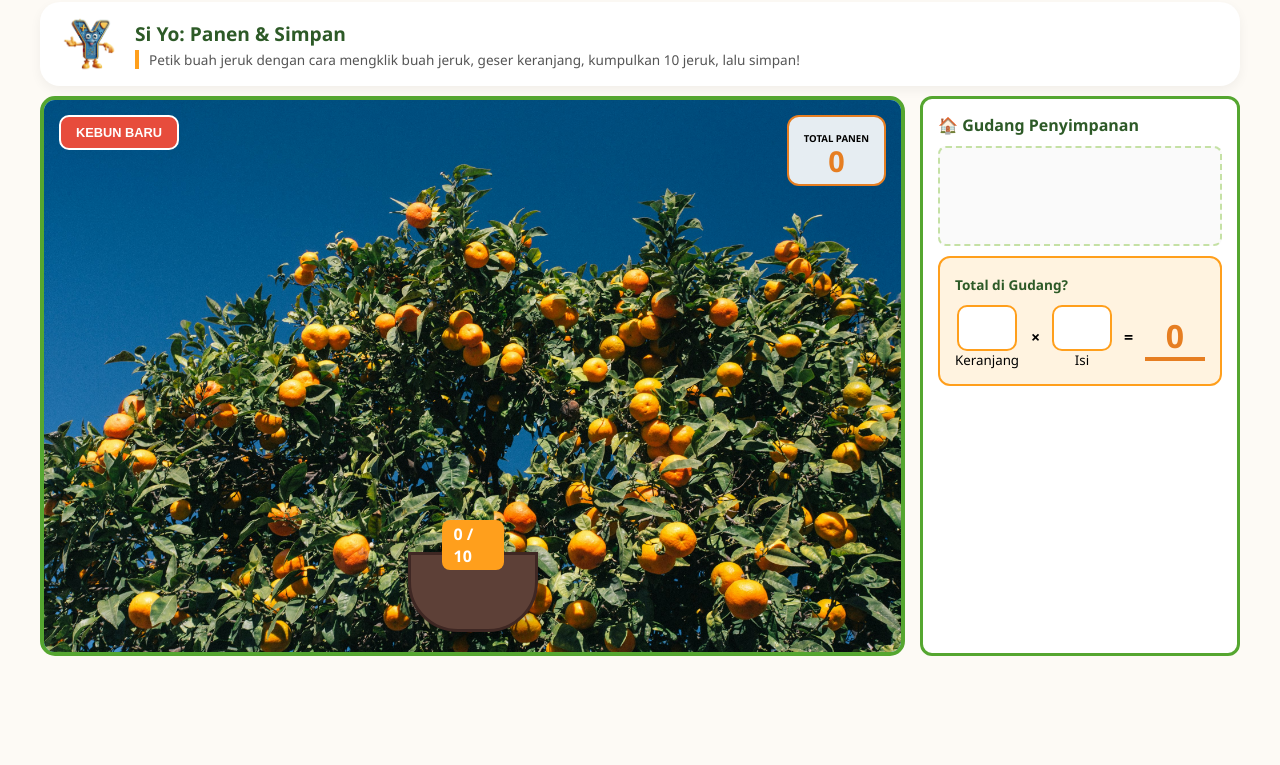
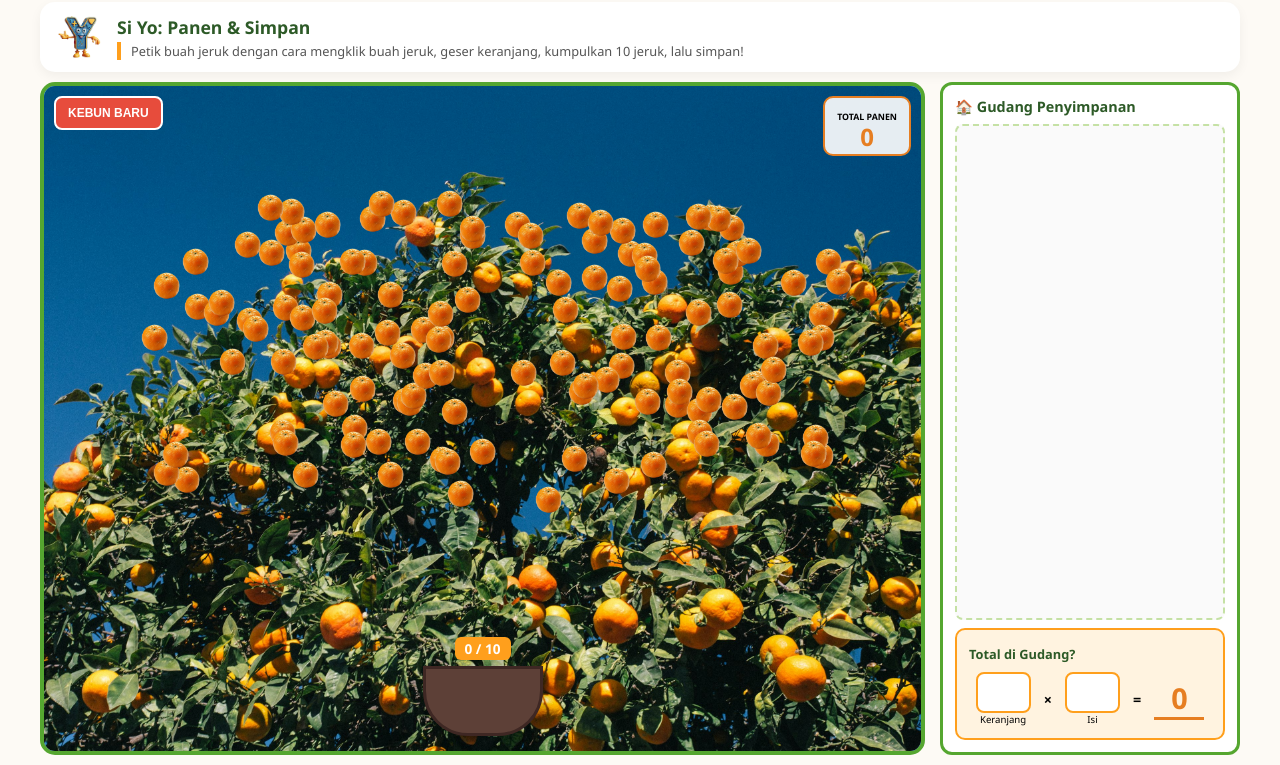
Before and after one commit to jackseparow/penen-jeruk-versi-2, a plain HTML site: page index.html in a window 1280 px wide. Shown: the part 35-800 px from the top of the page. Drawn offline with Linux system fonts and the light colour scheme.

Commit message:
Update index.html

```diff
--- a/index.html
+++ b/index.html
@@ -15,41 +15,47 @@
 
         * { box-sizing: border-box; -webkit-tap-highlight-color: transparent; }
 
+        html, body {
+            height: 100%;
+            margin: 0;
+            padding: 0;
+            width: 100%;
+        }
+
         body {
             font-family: 'Segoe UI', Tahoma, sans-serif;
             background: #fdfaf5;
             display: flex;
             flex-direction: column;
             align-items: center;
+            overflow-x: hidden;
             padding: 10px;
-            margin: 0;
-            min-height: 100vh;
-            overflow-x: hidden;
         }
 
-        #header-container { width: 100%; max-width: 1200px; text-align: center; margin-bottom: 5px; }
-        .logo-numerasi { height: 50px; width: auto; }
+        #header-container { width: 100%; max-width: 1200px; text-align: center; margin-bottom: 5px; flex-shrink: 0; }
+        .logo-numerasi { height: 45px; width: auto; }
 
         #title-container {
-            display: flex; align-items: center; gap: 15px; margin-bottom: 10px;
-            background: white; padding: 12px 20px; border-radius: 20px; box-shadow: 0 4px 12px rgba(0,0,0,0.05);
-            width: 98%; max-width: 1200px;
+            display: flex; align-items: center; gap: 12px; margin-bottom: 10px;
+            background: white; padding: 10px 15px; border-radius: 15px;
+            box-shadow: 0 4px 12px rgba(0,0,0,0.05);
+            width: 98%; max-width: 1200px; flex-shrink: 0;
         }
-        .maskot { height: 60px; width: auto; }
+        .maskot { height: 50px; width: auto; }
         .title-text { flex: 1; }
-        h2 { margin: 0; color: var(--primary-green); font-size: 1.2em; }
-        .instruction-box { margin-top: 3px; color: #555; font-size: 0.85em; border-left: 4px solid #ff9f1c; padding-left: 10px; }
+        h2 { margin: 0; color: var(--primary-green); font-size: 1.1em; }
+        .instruction-box { margin-top: 3px; color: #555; font-size: 0.8em; border-left: 4px solid #ff9f1c; padding-left: 10px; }
 
         #main-wrapper {
             display: flex; flex-direction: row; gap: 15px; width: 98%; max-width: 1200px;
-            min-height: 500px;
+            flex: 1; min-height: 0;
         }
 
-        /* --- KANVAS GAME --- */
+        /* --- AREA GAME --- */
         #sim-container {
-            flex: 1; position: relative; border: 4px solid #55a630; border-radius: 15px;
+            flex: 2; position: relative; border: 4px solid #55a630; border-radius: 15px;
             background: var(--sky-blue); overflow: hidden; touch-action: none;
-            height: 70vh; min-height: 400px;
+            min-height: 350px;
         }
         #orchard-bg {
             position: absolute; width: 100%; height: 100%;
@@ -58,7 +64,7 @@
         }
         #orange-container { position: absolute; width: 100%; height: 100%; z-index: 10; pointer-events: none; }
 
-        /* 1. Ukuran jeruk 75% (sekitar 34px dari standar 45px awal) */
+        /* Jeruk 75% */
         .orange {
             position: absolute; width: 34px; height: 34px;
             background: url('orange-fruit.png') center/contain no-repeat;
@@ -66,61 +72,66 @@
         }
 
         #btn-reset-canvas {
-            position: absolute; top: 15px; left: 15px; z-index: 100;
+            position: absolute; top: 10px; left: 10px; z-index: 100;
             background: #e74c3c; color: white; border: 2px solid white;
-            padding: 8px 15px; border-radius: 10px; cursor: pointer; font-weight: bold; font-size: 0.8em;
+            padding: 8px 12px; border-radius: 8px; cursor: pointer; font-weight: bold; font-size: 0.75em;
         }
 
         #canvas-counter {
-            position: absolute; top: 15px; right: 15px; z-index: 100;
-            background: rgba(255, 255, 255, 0.9); padding: 8px 15px;
-            border-radius: 12px; border: 2px solid var(--accent-orange);
+            position: absolute; top: 10px; right: 10px; z-index: 100;
+            background: rgba(255, 255, 255, 0.9); padding: 5px 12px;
+            border-radius: 10px; border: 2px solid var(--accent-orange);
             text-align: center;
         }
-        #sum-actual { font-size: 1.8em; color: var(--accent-orange); font-weight: bold; display: block; line-height: 1; }
+        #sum-actual { font-size: 1.5em; color: var(--accent-orange); font-weight: bold; display: block; line-height: 1; }
 
         #active-basket {
-            position: absolute; bottom: 20px; left: 50%; transform: translateX(-50%);
-            width: 130px; height: 80px; background: var(--trunk-brown); border: 3px solid #3e2723;
-            border-radius: 0 0 50px 50px; z-index: 100; cursor: grab;
-            box-shadow: 0 10px 20px rgba(0,0,0,0.3);
+            position: absolute; bottom: 15px; left: 50%; transform: translateX(-50%);
+            width: 120px; height: 70px; background: var(--trunk-brown); border: 3px solid #3e2723;
+            border-radius: 0 0 45px 45px; z-index: 100; cursor: grab;
+            box-shadow: 0 8px 15px rgba(0,0,0,0.2);
         }
-        #active-basket.full { border-color: #ff9f1c; box-shadow: 0 0 25px #ff9f1c; cursor: pointer; }
-        #basket-count { position: absolute; top: -35px; left: 50%; transform: translateX(-50%); background: #ff9f1c; color: white; padding: 3px 12px; border-radius: 8px; font-weight: bold; z-index: 110; }
+        #active-basket.full { border-color: #ff9f1c; box-shadow: 0 0 20px #ff9f1c; cursor: pointer; }
+        #basket-count {
+            position: absolute; top: -32px; left: 50%; transform: translateX(-50%);
+            background: #ff9f1c; color: white; padding: 2px 10px; border-radius: 6px;
+            font-weight: bold; font-size: 0.85em; z-index: 110; white-space: nowrap;
+        }
 
         .pile-orange {
             position: absolute; width: 34px; height: 34px;
             background: url('orange-fruit.png') center/contain no-repeat;
-            pointer-events: none;
-            z-index: 105;
+            pointer-events: none; z-index: 105;
         }
 
-        /* --- GUDANG & LOGIKA --- */
-        #sidebar-right { width: 320px; display: flex; flex-direction: column; gap: 10px; }
+        /* --- SIDEBAR --- */
+        #sidebar-right { width: 300px; display: flex; flex-direction: column; gap: 10px; flex-shrink: 0; }
         #storage-area {
-            background: white; border-radius: 12px; padding: 15px; border: 3px solid #55a630;
-            display: flex; flex-direction: column; flex-grow: 1;
+            background: white; border-radius: 12px; padding: 12px; border: 3px solid #55a630;
+            display: flex; flex-direction: column; height: 100%;
         }
         #storage-grid {
-            min-height: 100px; border: 2px dashed #c5e1a5; border-radius: 8px;
-            margin: 10px 0; display: flex; flex-wrap: wrap; gap: 8px; padding: 10px;
-            background: #fafafa; overflow-y: auto;
+            flex: 1; border: 2px dashed #c5e1a5; border-radius: 8px;
+            margin: 8px 0; display: flex; flex-wrap: wrap; gap: 6px; padding: 8px;
+            background: #fafafa; overflow-y: auto; min-height: 100px;
         }
         .stored-basket {
-            width: 45px; height: 35px; background: #ffecb3; border: 2px solid #ff9f1c;
-            border-radius: 0 0 15px 15px; display: flex; align-items: center; justify-content: center;
-            font-size: 0.7em; font-weight: bold; color: #e67e22;
+            width: 40px; height: 32px; background: #ffecb3; border: 2px solid #ff9f1c;
+            border-radius: 0 0 12px 12px; display: flex; align-items: center; justify-content: center;
+            font-size: 0.65em; font-weight: bold; color: #e67e22;
         }
 
-        #numeracy-logic { background: var(--soft-yellow); padding: 15px; border-radius: 12px; border: 2px solid #ff9f1c; }
-        .logic-row-h { display: flex; align-items: center; justify-content: space-between; margin-top: 10px; }
-        .logic-input { width: 60px; padding: 10px; border: 2px solid #ff9f1c; border-radius: 10px; text-align: center; font-size: 1.2em; font-weight: bold; }
-        #user-result { font-size: 2em; color: var(--accent-orange); font-weight: bold; border-bottom: 4px solid var(--accent-orange); min-width: 60px; text-align: center; }
+        #numeracy-logic { background: var(--soft-yellow); padding: 12px; border-radius: 10px; border: 2px solid #ff9f1c; }
+        .logic-row-h { display: flex; align-items: center; justify-content: space-around; margin-top: 8px; }
+        .logic-input { width: 55px; padding: 8px; border: 2px solid #ff9f1c; border-radius: 8px; text-align: center; font-size: 1.1em; font-weight: bold; }
+        #user-result { font-size: 1.8em; color: var(--accent-orange); font-weight: bold; border-bottom: 3px solid var(--accent-orange); min-width: 50px; text-align: center; }
 
+        /* RESPONSIVE */
         @media (max-width: 850px) {
-            #main-wrapper { flex-direction: column; min-height: auto; }
-            #sidebar-right { width: 100%; }
-            #sim-container { height: 50vh; }
+            #main-wrapper { flex-direction: column; flex: none; width: 100%; }
+            #sim-container { height: 55vh; flex: none; width: 100%; }
+            #sidebar-right { width: 100%; height: auto; }
+            body { overflow-y: auto; }
         }
     </style>
 </head>
@@ -142,34 +153,34 @@
         <div id="sim-container">
             <button id="btn-reset-canvas" onclick="initGame()">KEBUN BARU</button>
             <div id="canvas-counter">
-                <span style="font-size: 0.6em; font-weight: bold;">TOTAL PANEN</span>
+                <span style="font-size: 0.55em; font-weight: bold;">TOTAL PANEN</span>
                 <span id="sum-actual">0</span>
             </div>
             <div id="orchard-bg"></div>
             <div id="orange-container"></div>
             <div id="active-basket">
-                <div id="basket-orange-pile" style="position:relative; width:100%; height:100%; pointer-events:none;"></div>
+                <div id="basket-orange-pile" style="position:relative; width:100%; height:100%;"></div>
                 <span id="basket-count">0 / 10</span>
             </div>
         </div>
 
         <div id="sidebar-right">
             <div id="storage-area">
-                <b style="color: var(--primary-green);">🏠 Gudang Penyimpanan</b>
+                <b style="color: var(--primary-green); font-size: 0.9em;">🏠 Gudang Penyimpanan</b>
                 <div id="storage-grid"></div>
                 <div id="numeracy-logic">
-                    <span style="font-weight: bold; font-size: 0.85em; color: var(--primary-green);">Total di Gudang?</span>
+                    <span style="font-weight: bold; font-size: 0.8em; color: var(--primary-green);">Total di Gudang?</span>
                     <div class="logic-row-h">
                         <div style="display:flex; flex-direction:column; align-items:center;">
                             <input type="number" id="in-basket" class="logic-input" oninput="calculateUser()">
-                            <small>Keranjang</small>
+                            <small style="font-size: 0.6em;">Keranjang</small>
                         </div>
-                        <b>×</b>
+                        <b style="font-size: 0.9em;">×</b>
                         <div style="display:flex; flex-direction:column; align-items:center;">
                             <input type="number" id="in-capacity" class="logic-input" oninput="calculateUser()">
-                            <small>Isi</small>
+                            <small style="font-size: 0.6em;">Isi</small>
                         </div>
-                        <b>=</b>
+                        <b style="font-size: 0.9em;">=</b>
                         <span id="user-result">0</span>
                     </div>
                 </div>
@@ -198,6 +209,109 @@
             document.getElementById('user-result').innerText = '0';
             updateUI();
 
-            // 2. Jumlah jeruk random 80 - 170
+            // Random jumlah jeruk 80 - 170
             let spawned = 0;
-            const targetTotal = Math.floor(Math.random() * (170
+            const targetTotal = Math.floor(Math.random() * (170 - 80 + 1)) + 80;
+
+            for(let i=0; i < 500; i++) { // Loop besar untuk memastikan target di area dahan terpenuhi
+                if (spawned >= targetTotal) break;
+
+                let x = 10 + Math.random() * 80;
+                let y = 15 + Math.random() * 45;
+
+                let centerX = 50;
+                let centerY = 40;
+                let dist = Math.sqrt(Math.pow((x - centerX) / 45, 2) + Math.pow((y - centerY) / 30, 2));
+
+                if (dist < 1) {
+                    const orange = document.createElement('div');
+                    orange.className = 'orange';
+                    orange.style.left = x + '%';
+                    orange.style.top = y + '%';
+                    orange.onclick = function(e) {
+                        e.stopPropagation();
+                        pickOrange(this);
+                    };
+                    orangeContainer.appendChild(orange);
+                    spawned++;
+                }
+            }
+        }
+
+        function pickOrange(el) {
+            if (currentInBasket >= maxCapacity) return;
+            const oRect = el.getBoundingClientRect();
+            const bRect = basket.getBoundingClientRect();
+
+            const orangeMid = oRect.left + (oRect.width / 2);
+            const basketMid = bRect.left + (bRect.width / 2);
+
+            if (Math.abs(orangeMid - basketMid) < 75) {
+                el.style.transition = "top 0.4s ease-in, opacity 0.3s";
+                el.style.top = "85%";
+                el.style.opacity = "0";
+                setTimeout(() => {
+                    if(el.parentNode) el.remove();
+                    addOrangeToBasket();
+                    currentInBasket++;
+                    totalHarvestedActual++;
+                    updateUI();
+                }, 400);
+            }
+        }
+
+        function addOrangeToBasket() {
+            const p = document.createElement('div');
+            p.className = 'pile-orange';
+            // Menumpuk natural (Tetap ukuran 34px)
+            p.style.left = (Math.random() * 50 + 10) + "px";
+            p.style.bottom = (5 + Math.floor(currentInBasket/2) * 10) + "px";
+            p.style.transform = `rotate(${-15 + Math.random() * 30}deg)`;
+            orangePile.appendChild(p);
+        }
+
+        function moveBasket(clientX) {
+            const rect = simArea.getBoundingClientRect();
+            let x = clientX - rect.left - (basket.offsetWidth / 2);
+            if (x < 0) x = 0;
+            if (x > rect.width - basket.offsetWidth) x = rect.width - basket.offsetWidth;
+            basket.style.left = x + "px";
+            basket.style.transform = "none";
+        }
+
+        simArea.addEventListener('mousemove', (e) => { if(e.buttons === 1) moveBasket(e.clientX); });
+        simArea.addEventListener('touchstart', (e) => { moveBasket(e.touches[0].clientX); }, {passive: true});
+        simArea.addEventListener('touchmove', (e) => {
+            e.preventDefault();
+            moveBasket(e.touches[0].clientX);
+        }, {passive: false});
+
+        basket.onclick = () => {
+            if (currentInBasket === maxCapacity) {
+                const item = document.createElement('div');
+                item.className = 'stored-basket';
+                item.innerText = '🧺10';
+                document.getElementById('storage-grid').appendChild(item);
+                currentInBasket = 0;
+                orangePile.innerHTML = '';
+                updateUI();
+            }
+        };
+
+        function calculateUser() {
+            const b = parseInt(document.getElementById('in-basket').value) || 0;
+            const c = parseInt(document.getElementById('in-capacity').value) || 0;
+            document.getElementById('user-result').innerText = b * c;
+        }
+
+        function updateUI() {
+            document.getElementById('basket-count').innerText = `${currentInBasket} / 10`;
+            basket.classList.toggle('full', currentInBasket === maxCapacity);
+            document.getElementById('sum-actual').innerText = totalHarvestedActual;
+        }
+
+        // Memastikan game siap setelah semua aset muat
+        window.onload = initGame;
+    </script>
+</body>
+</html>
```
